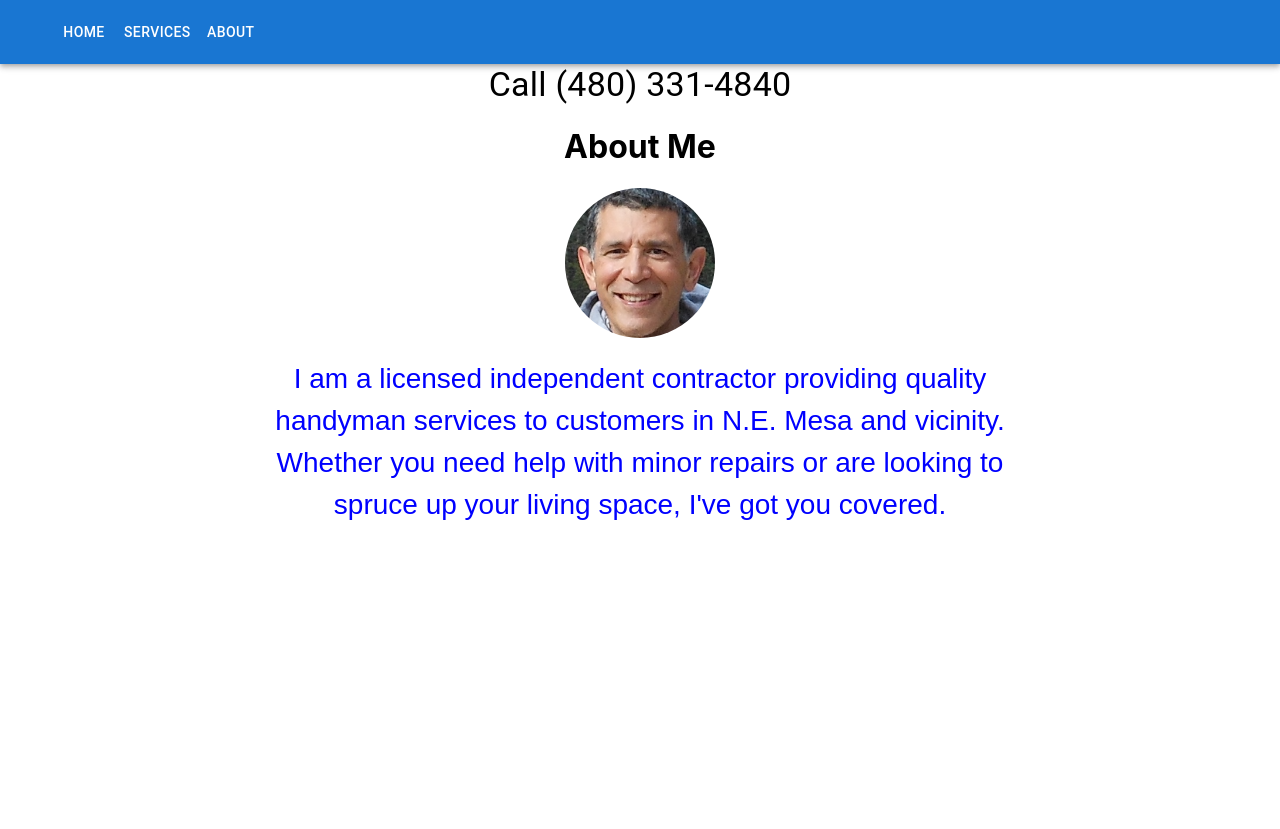
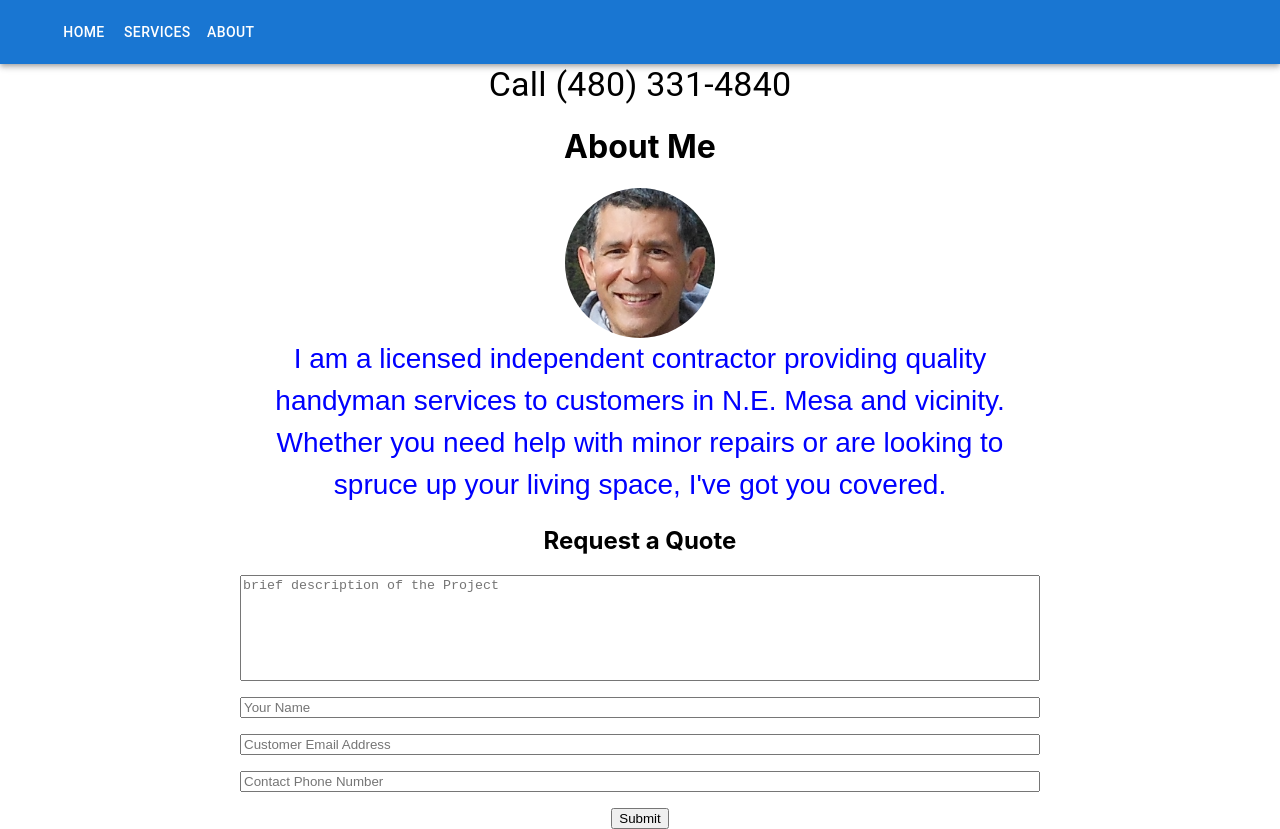
Before and after one commit to tonkadev/NexusHomeRepair, a React (Create React App) app: page /about in a window 1280 px wide. Before the commit the page ends 800 px from the top, so only its background shows below. Built offline with nearby package versions, Linux system fonts and the light colour scheme.

Commit message:
stable version about

```diff
--- a/src/routes/About.js
+++ b/src/routes/About.js
@@ -19,10 +19,9 @@ export default function About() {
           fontSize: "28px",
           color: "blue",
           lineHeight: "1.5",
-          maxWidth: "800px", // Set maximum width for text
-          margin: "0 auto", // Center align text
-          padding: "0 16px", // Add padding for better readability
-          marginTop: "20px"
+          maxWidth: "800px",
+          margin: "0 auto",
+          padding: "0 16px",
         }}
       >
         I am a licensed independent contractor providing quality handyman
@@ -31,14 +30,40 @@ export default function About() {
         got you covered.
       </p>
 
-      <style jsx>{`
-        @media screen and (min-width: 1024px) {
-          /* Styles for desktop screens */
-          p {
-            font-size: 32px; // Increase font size for desktop
-          }
-        }
-      `}</style>
+      <h2 style={{ textAlign: "center" }}>Request a Quote</h2>
+
+      <form
+        style={{
+          maxWidth: "800px",
+          margin: "0 auto",
+          padding: "0 16px",
+          display: "flex",
+          flexDirection: "column",
+        }}
+      >
+        <textarea
+          placeholder="brief description of the Project"
+          style={{ marginBottom: "16px", resize: "none", height: "100px" }}
+        ></textarea>
+        <input
+          type="text"
+          placeholder="Your Name"
+          style={{ marginBottom: "16px" }}
+        />
+        <input
+          type="email"
+          placeholder="Customer Email Address"
+          style={{ marginBottom: "16px" }}
+        />
+        <input
+          type="tel"
+          placeholder="Contact Phone Number"
+          style={{ marginBottom: "16px" }}
+        />
+        <button type="submit" style={{ alignSelf: "center" }}>
+          Submit
+        </button>
+      </form>
     </div>
   );
 }
```
